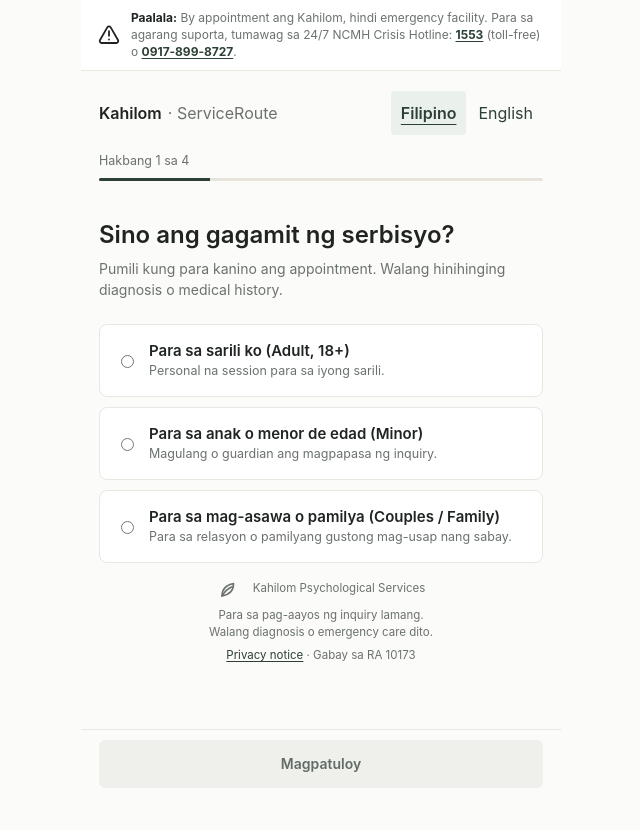
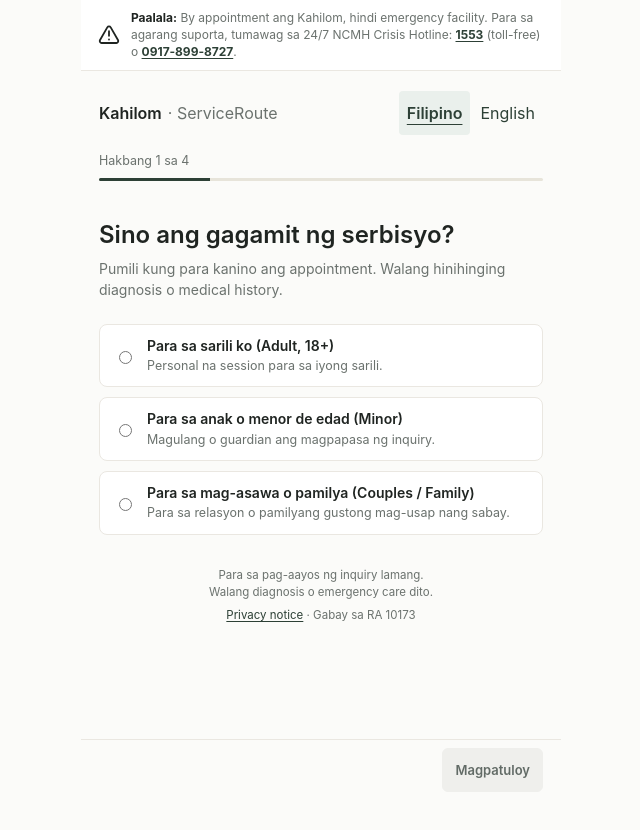
Before and after one commit to RKM0930/ServiceRoute-Plain-Language-Triage-Booking-Navigator, a website: page index.html in a window 1280 px wide. Shown: the whole page, without its empty margins (319-959 px from the left). Drawn offline with Linux system fonts and the light colour scheme.

Commit message:
Compact buttons and remove redundant interface branding

```diff
--- a/app.js
+++ b/app.js
@@ -494,7 +494,7 @@ const SCRIPT_URL = "https://script.google.com/macros/s/AKfycbxCx0FCf-1i4HyBMHZ3W
 
     return `
       <section class="inquiry-card" aria-labelledby="inquiry-title">
-        <h3 class="inquiry-title" id="inquiry-title">Ipadala ang inquiry</h3>
+        <h3 class="inquiry-title" id="inquiry-title">Mga detalye ng inquiry</h3>
         <p>Inquiry pa lamang ito. Hindi pa naka-book ang appointment.</p>
 
         <form id="inquiry-form" novalidate>
--- a/demo/i18n.js
+++ b/demo/i18n.js
@@ -10,6 +10,7 @@
     "Magpatuloy sa demonstrasyon": "Continue exploring",
     "Mga halimbawang pagpili para sa pag-aaral lamang. Huwag gumamit ng tunay na personal na detalye.": "Example choices for learning only. Do not use real personal details.",
     "Walang garantisadong same-day slot sa Kahilom. Ang demonstrasyong ito ay hindi emergency service. Kung kailangan mo ng agarang suporta, tumawag sa NCMH Crisis Hotline.": "Kahilom cannot guarantee a same-day slot. This demonstration is not an emergency service. For immediate support, call the NCMH Crisis Hotline.",
+    "Mga detalye ng inquiry": "Inquiry details",
     "Natanggap ang inquiry": "Inquiry Confirmed",
     "Hindi tinanggap ang inquiry": "Submission Failed",
     "Hindi pa beripikado ang inquiry": "Submission Unverified",
--- a/demo/style.css
+++ b/demo/style.css
@@ -227,7 +227,7 @@ a {
 
 .language-selector button {
   min-height: 44px;
-  padding: 8px 10px;
+  padding: 8px;
   border: 0;
   border-radius: 4px;
   background: transparent;
@@ -308,8 +308,8 @@ a {
   display: flex;
   align-items: center;
   gap: 12px;
-  padding: 16px;
-  min-height: 52px;
+  padding: 12px 14px;
+  min-height: 44px;
   background: var(--surface);
   border: 1px solid var(--border);
   border-radius: var(--radius);
@@ -333,7 +333,7 @@ a {
 .option-title {
   display: block;
   color: var(--ink);
-  font-size: 15px;
+  font-size: 14px;
   font-weight: 600;
   line-height: 1.3;
 }
@@ -357,7 +357,7 @@ a {
   width: 100%;
   max-width: 480px;
   margin: 0 auto;
-  padding: 10px 18px calc(12px + env(safe-area-inset-bottom));
+  padding: 8px 18px calc(8px + env(safe-area-inset-bottom));
   background: var(--bg);
   border-top: 1px solid var(--border);
 }
@@ -368,16 +368,22 @@ a {
   padding: 0;
 }
 
+.action-dock .button-primary {
+  flex: 0 1 auto;
+  margin-left: auto;
+  max-width: 100%;
+}
+
 .button {
   display: inline-flex;
   align-items: center;
   justify-content: center;
-  min-height: 48px;
-  padding: 0 20px;
+  min-height: 44px;
+  padding: 8px 12px;
   border: 1px solid transparent;
   border-radius: 6px;
   font-family: var(--font);
-  font-size: 14px;
+  font-size: 13px;
   font-weight: 600;
   line-height: 1.25;
   cursor: pointer;
@@ -655,7 +661,7 @@ a {
   justify-content: center;
   gap: 6px;
   min-height: 44px;
-  padding: 9px 14px;
+  padding: 8px 10px;
   color: var(--ink);
   background: var(--surface);
   border: 1px solid #E2DED6;
@@ -713,9 +719,10 @@ a {
 }
 
 .submit-button {
-  width: 100%;
-  min-height: 48px;
-  font-size: 14px;
+  width: auto;
+  max-width: 100%;
+  min-height: 44px;
+  font-size: 13px;
 }
 
 /* ---------- Inquiry success ---------- */
@@ -757,12 +764,15 @@ a {
 }
 
 .success-actions {
-  display: grid;
+  display: flex;
+  flex-wrap: wrap;
+  justify-content: center;
   gap: 8px;
 }
 
 .success-actions .button {
-  width: 100%;
+  flex: 0 1 auto;
+  width: auto;
   min-height: 44px;
 }
 
--- a/docs/app.js
+++ b/docs/app.js
@@ -494,7 +494,7 @@ const SCRIPT_URL = "https://script.google.com/macros/s/AKfycbxCx0FCf-1i4HyBMHZ3W
 
     return `
       <section class="inquiry-card" aria-labelledby="inquiry-title">
-        <h3 class="inquiry-title" id="inquiry-title">Ipadala ang inquiry</h3>
+        <h3 class="inquiry-title" id="inquiry-title">Mga detalye ng inquiry</h3>
         <p>Inquiry pa lamang ito. Hindi pa naka-book ang appointment.</p>
 
         <form id="inquiry-form" novalidate>
--- a/docs/i18n.js
+++ b/docs/i18n.js
@@ -2,6 +2,7 @@
 "use strict";
 (() => {
   const en = {
+    "Mga detalye ng inquiry": "Inquiry details",
     "Natanggap ang inquiry": "Inquiry Confirmed",
     "Hindi tinanggap ang inquiry": "Submission Failed",
     "Hindi pa beripikado ang inquiry": "Submission Unverified",
--- a/docs/style.css
+++ b/docs/style.css
@@ -227,7 +227,7 @@ a {
 
 .language-selector button {
   min-height: 44px;
-  padding: 8px 10px;
+  padding: 8px;
   border: 0;
   border-radius: 4px;
   background: transparent;
@@ -308,8 +308,8 @@ a {
   display: flex;
   align-items: center;
   gap: 12px;
-  padding: 16px;
-  min-height: 52px;
+  padding: 12px 14px;
+  min-height: 44px;
   background: var(--surface);
   border: 1px solid var(--border);
   border-radius: var(--radius);
@@ -333,7 +333,7 @@ a {
 .option-title {
   display: block;
   color: var(--ink);
-  font-size: 15px;
+  font-size: 14px;
   font-weight: 600;
   line-height: 1.3;
 }
@@ -357,7 +357,7 @@ a {
   width: 100%;
   max-width: 480px;
   margin: 0 auto;
-  padding: 10px 18px calc(12px + env(safe-area-inset-bottom));
+  padding: 8px 18px calc(8px + env(safe-area-inset-bottom));
   background: var(--bg);
   border-top: 1px solid var(--border);
 }
@@ -368,16 +368,22 @@ a {
   padding: 0;
 }
 
+.action-dock .button-primary {
+  flex: 0 1 auto;
+  margin-left: auto;
+  max-width: 100%;
+}
+
 .button {
   display: inline-flex;
   align-items: center;
   justify-content: center;
-  min-height: 48px;
-  padding: 0 20px;
+  min-height: 44px;
+  padding: 8px 12px;
   border: 1px solid transparent;
   border-radius: 6px;
   font-family: var(--font);
-  font-size: 14px;
+  font-size: 13px;
   font-weight: 600;
   line-height: 1.25;
   cursor: pointer;
@@ -655,7 +661,7 @@ a {
   justify-content: center;
   gap: 6px;
   min-height: 44px;
-  padding: 9px 14px;
+  padding: 8px 10px;
   color: var(--ink);
   background: var(--surface);
   border: 1px solid #E2DED6;
@@ -713,9 +719,10 @@ a {
 }
 
 .submit-button {
-  width: 100%;
-  min-height: 48px;
-  font-size: 14px;
+  width: auto;
+  max-width: 100%;
+  min-height: 44px;
+  font-size: 13px;
 }
 
 /* ---------- Inquiry success ---------- */
@@ -757,12 +764,15 @@ a {
 }
 
 .success-actions {
-  display: grid;
+  display: flex;
+  flex-wrap: wrap;
+  justify-content: center;
   gap: 8px;
 }
 
 .success-actions .button {
-  width: 100%;
+  flex: 0 1 auto;
+  width: auto;
   min-height: 44px;
 }
 
--- a/i18n.js
+++ b/i18n.js
@@ -2,6 +2,7 @@
 "use strict";
 (() => {
   const en = {
+    "Mga detalye ng inquiry": "Inquiry details",
     "Natanggap ang inquiry": "Inquiry Confirmed",
     "Hindi tinanggap ang inquiry": "Submission Failed",
     "Hindi pa beripikado ang inquiry": "Submission Unverified",
--- a/index.html
+++ b/index.html
@@ -60,13 +60,6 @@
     </main>
 
     <footer class="site-footer">
-      <div class="footer-brand">
-        <svg viewBox="0 0 24 24" fill="none" aria-hidden="true" focusable="false">
-          <path d="M5 19c0-6 3.8-11 11.5-12.5C16.8 13.3 13.2 17.4 5 19Z" stroke="currentColor" stroke-width="1.6" stroke-linejoin="round"/>
-          <path d="M5 19c2.5-4.3 5.8-7.4 10.2-9.2" stroke="currentColor" stroke-width="1.6" stroke-linecap="round"/>
-        </svg>
-        <span>Kahilom Psychological Services</span>
-      </div>
       <p>Para sa pag-aayos ng inquiry lamang. Walang diagnosis o emergency care dito.</p>
       <p class="footer-privacy"><a href="privacy.html">Privacy notice</a> &middot; Gabay sa RA 10173</p>
     </footer>
--- a/style.css
+++ b/style.css
@@ -227,7 +227,7 @@ a {
 
 .language-selector button {
   min-height: 44px;
-  padding: 8px 10px;
+  padding: 8px;
   border: 0;
   border-radius: 4px;
   background: transparent;
@@ -308,8 +308,8 @@ a {
   display: flex;
   align-items: center;
   gap: 12px;
-  padding: 16px;
-  min-height: 52px;
+  padding: 12px 14px;
+  min-height: 44px;
   background: var(--surface);
   border: 1px solid var(--border);
   border-radius: var(--radius);
@@ -333,7 +333,7 @@ a {
 .option-title {
   display: block;
   color: var(--ink);
-  font-size: 15px;
+  font-size: 14px;
   font-weight: 600;
   line-height: 1.3;
 }
@@ -357,7 +357,7 @@ a {
   width: 100%;
   max-width: 480px;
   margin: 0 auto;
-  padding: 10px 18px calc(12px + env(safe-area-inset-bottom));
+  padding: 8px 18px calc(8px + env(safe-area-inset-bottom));
   background: var(--bg);
   border-top: 1px solid var(--border);
 }
@@ -368,16 +368,22 @@ a {
   padding: 0;
 }
 
+.action-dock .button-primary {
+  flex: 0 1 auto;
+  margin-left: auto;
+  max-width: 100%;
+}
+
 .button {
   display: inline-flex;
   align-items: center;
   justify-content: center;
-  min-height: 48px;
-  padding: 0 20px;
+  min-height: 44px;
+  padding: 8px 12px;
   border: 1px solid transparent;
   border-radius: 6px;
   font-family: var(--font);
-  font-size: 14px;
+  font-size: 13px;
   font-weight: 600;
   line-height: 1.25;
   cursor: pointer;
@@ -655,7 +661,7 @@ a {
   justify-content: center;
   gap: 6px;
   min-height: 44px;
-  padding: 9px 14px;
+  padding: 8px 10px;
   color: var(--ink);
   background: var(--surface);
   border: 1px solid #E2DED6;
@@ -713,9 +719,10 @@ a {
 }
 
 .submit-button {
-  width: 100%;
-  min-height: 48px;
-  font-size: 14px;
+  width: auto;
+  max-width: 100%;
+  min-height: 44px;
+  font-size: 13px;
 }
 
 /* ---------- Inquiry success ---------- */
@@ -757,12 +764,15 @@ a {
 }
 
 .success-actions {
-  display: grid;
+  display: flex;
+  flex-wrap: wrap;
+  justify-content: center;
   gap: 8px;
 }
 
 .success-actions .button {
-  width: 100%;
+  flex: 0 1 auto;
+  width: auto;
   min-height: 44px;
 }
 
```
Also changed, not shown: docs/index.html (+0 -7 lines), tests/browser.mjs (+7 -1 lines).
